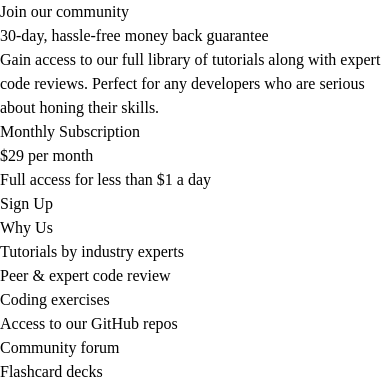
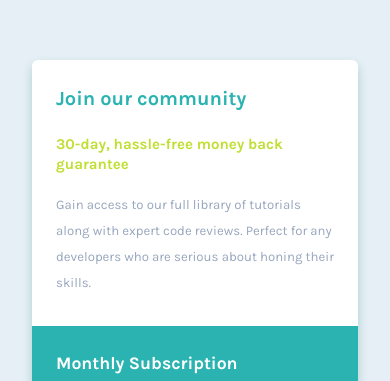
Before and after one commit to siavhnz/single-price-gird, a plain HTML site: page index.html in a window 390 px wide. Shown: the top 381 px of the page. Drawn offline with Linux system fonts and the light colour scheme.

Commit message:
mobile desing added

```diff
--- a/assets/styles/main.css
+++ b/assets/styles/main.css
@@ -3,11 +3,144 @@
     --font-karla: 'Karla', sans-serif;
     --font-regular: 400;
     --font-bold: 700;
-    --font-size-base: 1rem;
+
+    /* font size*/
+    ---text-base: 1rem; /* 16 px*/
 
     /* colors */
-    --colors-cyan: hsl(179, 62%, 43%);
-    --bright-yellow: hsl(71, 73%, 54%);
-    --light-gray: hsl(204, 43%, 93%);
-    --grayish-blue: hsl(218, 22%, 67%);
+    --colors-cyan: #2bb3b1; /* monthly subscription bg*/
+    --colors-light-cyan: #4abebd; /* why us bg*/
+    --colors-bright-yellow: hsl(71, 73%, 54%);
+    --colors-light-gray: hsl(204, 43%, 93%);
+    --colors-grayish-blue: hsl(218, 22%, 67%);
+
+    /* border-radius size */
+    --border-radius: 6px;
 }
+
+body {
+    font-family: var(--font-karla);
+    font-size: var(--text-base);
+    background-color: var(--colors-light-gray);
+    min-height:100vh;
+    display: flex;
+    flex-direction: column;
+    justify-content: center;
+    align-items: center;
+}
+
+.price-grid {
+    margin: 2rem;
+    border-radius: 8px;
+    box-shadow: 0px 5px 10px 0px rgba(41, 136, 134, 0.3);
+}
+
+.price-grid .info,
+.price-grid .subscription,
+.price-grid .why-us {
+    padding: 1.5rem;
+    display: flex;
+    flex-direction: column;
+    row-gap: 0.5rem;
+}
+
+.border-radius-first {
+    border-top-left-radius: var(--border-radius);
+    border-top-right-radius: var(--border-radius);
+}
+
+.border-radius-ls-bottom {
+    border-bottom-left-radius: var(--border-radius);
+    border-bottom-right-radius: var(--border-radius);
+}
+
+.price-grid .info {
+    background-color:white;
+}
+
+
+.price-grid .info .title{
+    font-weight: var(--font-bold);
+    font-size: 1.25rem;
+    color: var(--colors-cyan);
+}
+
+.price-grid .info .sub-title{
+    color: var(--colors-bright-yellow);
+    font-weight: var(--font-bold);
+    font-size: 0.9375rem; /* 15px */
+    margin-top: 0.75rem;
+    line-height: 1.25rem;
+}
+
+.price-grid .info .desc{
+    font-size: 0.825rem; /* 14px */
+    font-weight: var(--font-regular);
+    line-height: 1.625rem;
+    color: var(--colors-grayish-blue);
+    margin:0.625rem 0 0.375rem 0;
+}
+
+.price-grid .subscription{
+    background-color: var(--colors-cyan);
+    color:white;
+}
+
+.price-grid .subscription .title{
+    font-size:1.1rem;
+    font-weight: var(--font-bold);
+}
+.price-grid .subscription .price {
+    display: flex;
+    align-items: center;
+    column-gap: 0.6rem;
+}
+
+.price-grid .subscription .price .number{
+    font-weight: bold;
+    font-size:2rem;
+}
+
+.price-grid .subscription .price .period{
+    color: hsla(0, 0% , 100%, 0.7);
+}
+
+.price-grid .subscription .desc {
+    margin-top: -0.5rem;
+    color: hsla(0, 0% , 100%, 0.9);
+    font-size: 0.97rem;
+}
+
+.price-grid .subscription .signup-btn{
+    background-color: var(--colors-bright-yellow);
+    border:1px solid var(--colors-bright-yellow);
+    text-align: center;
+    padding: 0.75rem 0;
+    margin-top: 1.125rem;
+    border-radius: var(--border-radius);
+    box-shadow: 0px 5px 10px 0px rgba(41, 136, 134, 0.3);
+    transition: background-color 0.5s ease, color 0.5s ease;
+    cursor: pointer;
+}
+.price-grid .subscription .signup-btn:hover {
+    color: var(--colors-bright-yellow);
+    background-color: var(--colors-light-gray);
+}
+
+.price-grid .why-us{
+    background-color: var(--colors-light-cyan);
+}
+.price-grid .why-us .title{
+    color: white;
+    font-weight: var(--font-bold);
+    font-size: 1.1rem;
+}
+.price-grid .why-us .list{
+    margin-top: 0.25rem;
+}
+.price-grid .why-us .list li {
+    color: white;
+    font-size: 0.85rem;
+    font-weight: var(--font-regular);
+    color: hsla(0, 0% , 100%, 0.7);
+}
--- a/index.html
+++ b/index.html
@@ -16,42 +16,42 @@
 
 </head>
 <body>
-  <main>
-    <article>
-      <h1>
+  <div class="price-grid">
+    <article class="info border-radius-first">
+      <h1 class="title">
         Join our community
       </h1>
-      <p>
+      <p class="sub-title">
         30-day, hassle-free money back guarantee
       </p>
-      <p>
+      <p class="desc">
         Gain access to our full library of tutorials along with expert code reviews. Perfect for any developers who are serious about honing their skills.
       </p>
     </article>
-    <article>
-      <h2>
+    <article class="subscription border-radius-ls-left">
+      <h2 class="title">
         Monthly Subscription
       </h2>
-      <div>
-        <span>
+      <div class="price">
+        <span class="number">
           &dollar;29
-        </span
-        <span>
+        </span>
+        <span class="period">
           per month
         </span>
       </div>
-      <p>
+      <p class="desc">
         Full access for less than &dollar;1 a day
       </p>
-      <a>
+      <a class="signup-btn">
         Sign Up
       </a>
     </article>
-    <article>
-      <h3>
+    <article class="why-us border-radius-ls-bottom">
+      <h2 class="title">
         Why Us
-      </h3>
-      <ul>
+      </h2>
+      <ul class="list">
         <li>
           Tutorials by industry experts
         </li>
@@ -75,6 +75,6 @@
         </li>
       </ul>
     </article>
-  </main>
+  </div>
 </body>
 </html>
```
Also changed, not shown: 1 other file.
